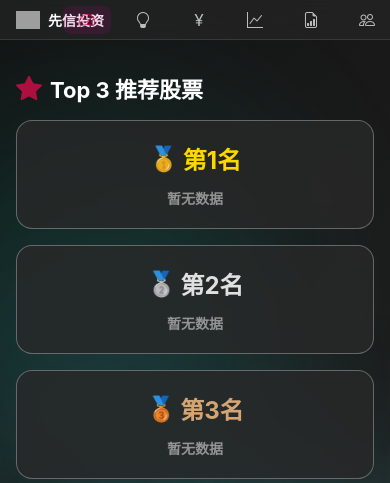
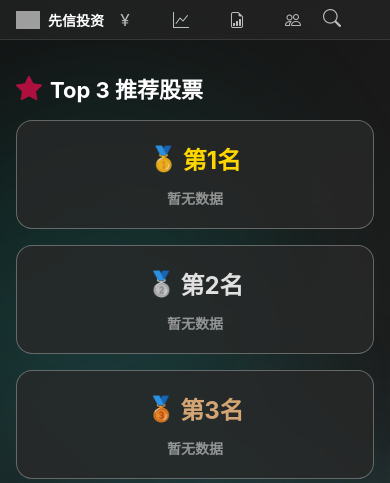
Before and after one commit to zhangtron/stock_dashboard, a FastAPI app: page / in a window 390 px wide. Shown: the top 483 px of the page. Run offline with FastAPI, Linux system fonts and the light colour scheme; data that the repository does not hold is empty; grey boxes are pictures that could not be loaded.

Commit message:
fix: 修复移动端顶部导航栏右侧功能被遮挡问题
- 移动端导航链接启用横向滚动
- 隐藏导航链接的滚动条以保持美观
- 导航项设置 flex-shrink: 0 防止被压缩
- 确保搜索和主题切换按钮始终可见
- 添加触摸滚动支持提升移动端体验

```diff
--- a/app/static/css/layout.css
+++ b/app/static/css/layout.css
@@ -475,6 +475,20 @@
     font-size: 14px;
   }
 
+  .nav-links {
+    overflow-x: auto;
+    -webkit-overflow-scrolling: touch;
+    scrollbar-width: none;
+  }
+
+  .nav-links::-webkit-scrollbar {
+    display: none;
+  }
+
+  .nav-link {
+    flex-shrink: 0;
+  }
+
   .main-content {
     padding-top: calc(40px + var(--spacing-lg));
     padding: var(--spacing-lg);
```
